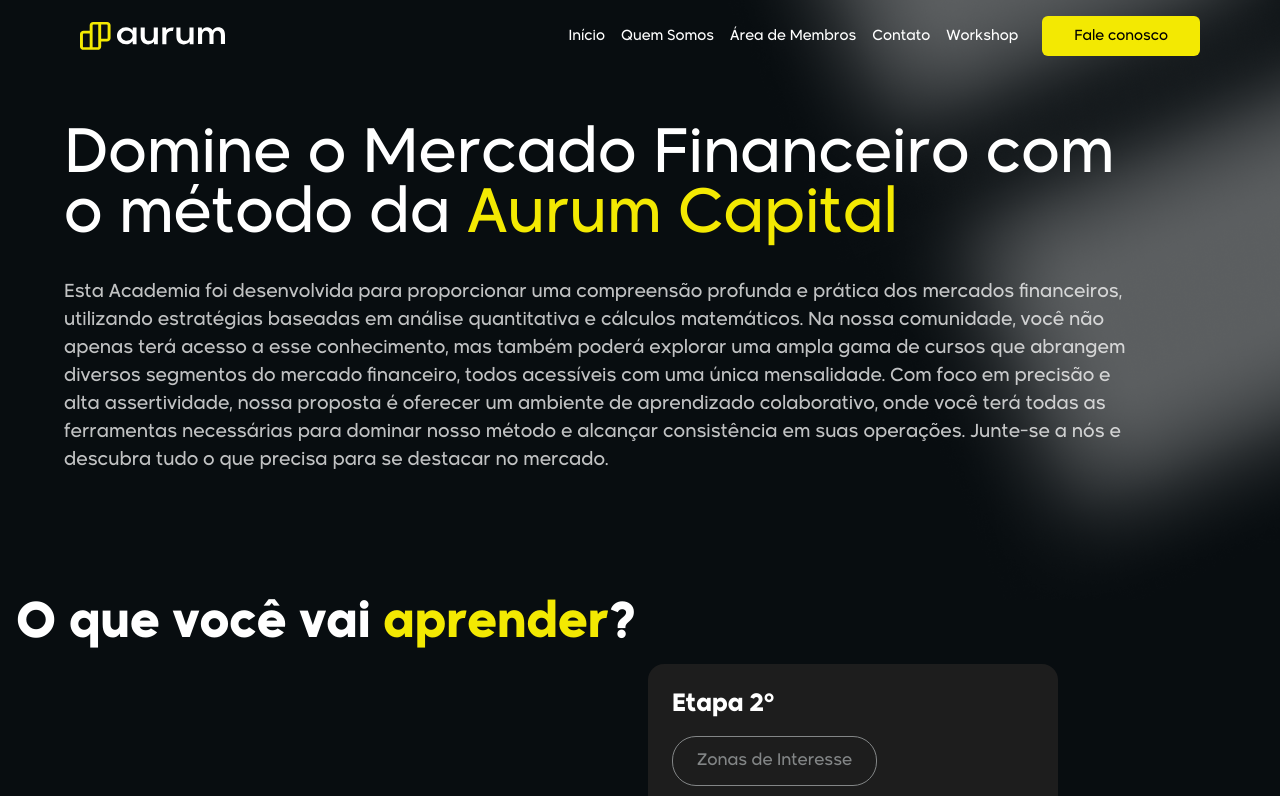
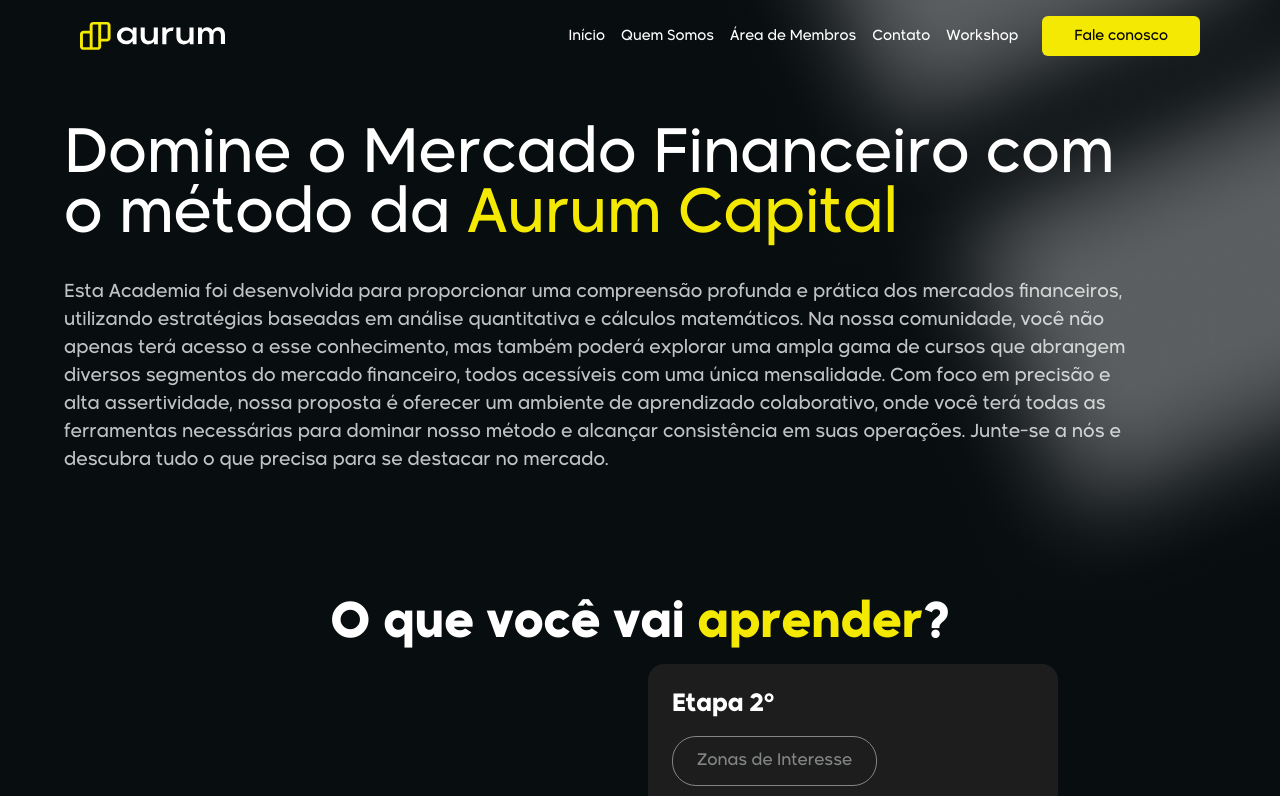
Before and after one commit to DevBrunomendonca/aurum, a Next.js app: page /servicos in a window 1280 px wide. Shown: the top 796 px of the page. Built offline with nearby package versions, Linux system fonts and the light colour scheme.

Commit message:
page.tsx

```diff
--- a/app/servicos/page.tsx
+++ b/app/servicos/page.tsx
@@ -30,7 +30,7 @@
       </section>
       <section className="px-4 py-">
         <div className="mx-auto max-w-7xl space-y-4">
-          <h2 className="font-[family-name:var(--font-modani-arabic-bold)] text-5xl text-white">
+          <h2 className="font-[family-name:var(--font-modani-arabic-bold)] text-5xl text-white text-center">
             O que você vai <span className="text-yellow-color">aprender</span>?
           </h2>
           <div className="flex w-full flex-wrap items-end justify-center gap-4">
```
